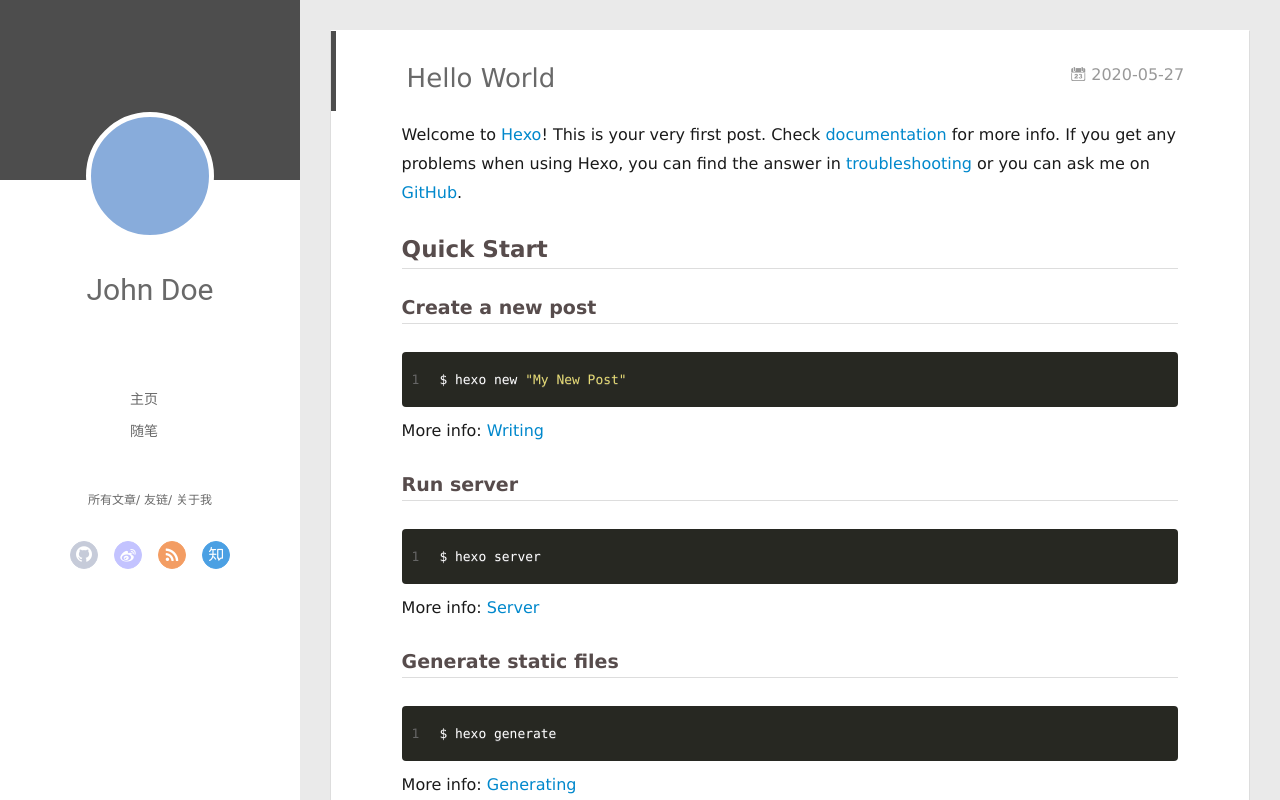
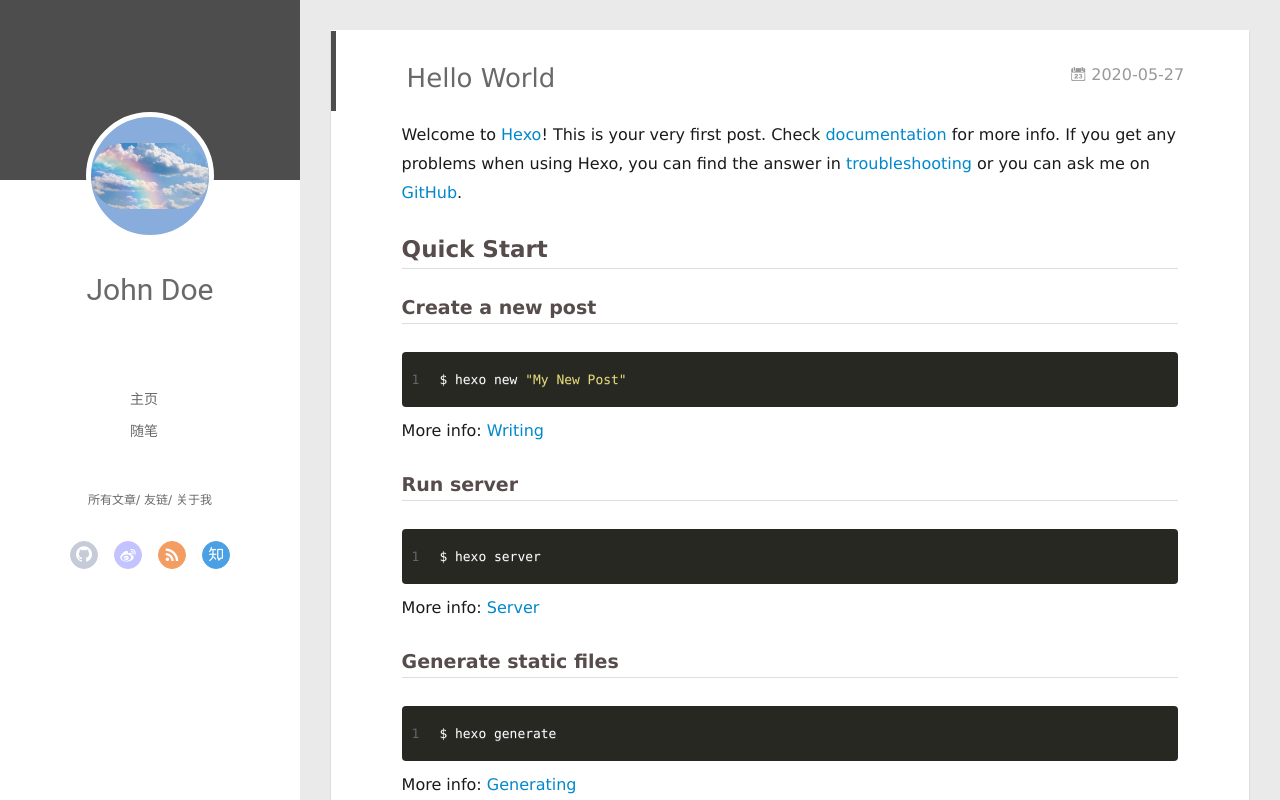
Before and after one commit to Jack-yang56/Jack-yang56.github.io, a plain HTML site: page 2020/05/27/hello-world/index.html in a window 1280 px wide. Drawn offline with Linux system fonts and the light colour scheme; no server answers.

Commit message:
Site updated: 2020-05-27 08:06:11

```diff
--- a/2020/05/27/hello-world/index.html
+++ b/2020/05/27/hello-world/index.html
@@ -47,7 +47,7 @@
 <div class="intrude-less">
 	<header id="header" class="inner">
 		<a href="/" class="profilepic">
-			<img src="" class="js-avatar">
+			<img src="/img/tiankong.jpg" class="js-avatar">
 		</a>
 		<hgroup>
 		  <h1 class="header-author"><a href="/">John Doe</a></h1>
@@ -105,7 +105,7 @@
 	<div class="intrude-less">
 		<header id="header" class="inner">
 			<div class="profilepic">
-				<img src="" class="js-avatar">
+				<img src="/img/tiankong.jpg" class="js-avatar">
 			</div>
 			<hgroup>
 			  <h1 class="header-author js-header-author">John Doe</h1>
```
Also changed, not shown: 2020/05/27/我的第一篇博客文章/index.html (+2 -2 lines), archives/2020/05/index.html (+2 -2 lines), archives/2020/index.html (+2 -2 lines), archives/index.html (+2 -2 lines), index.html (+2 -2 lines), img/tiankong.jpg (added).
